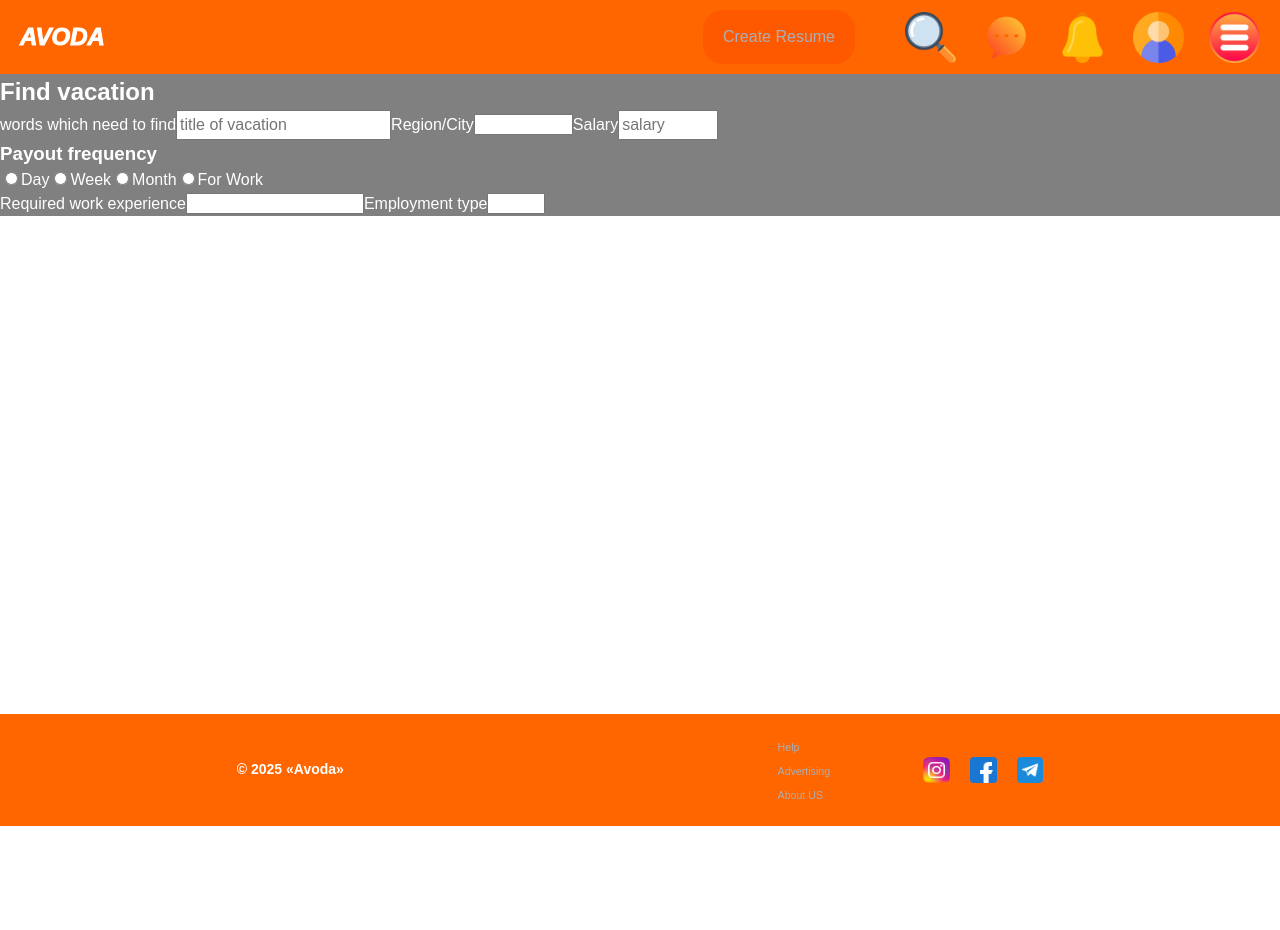
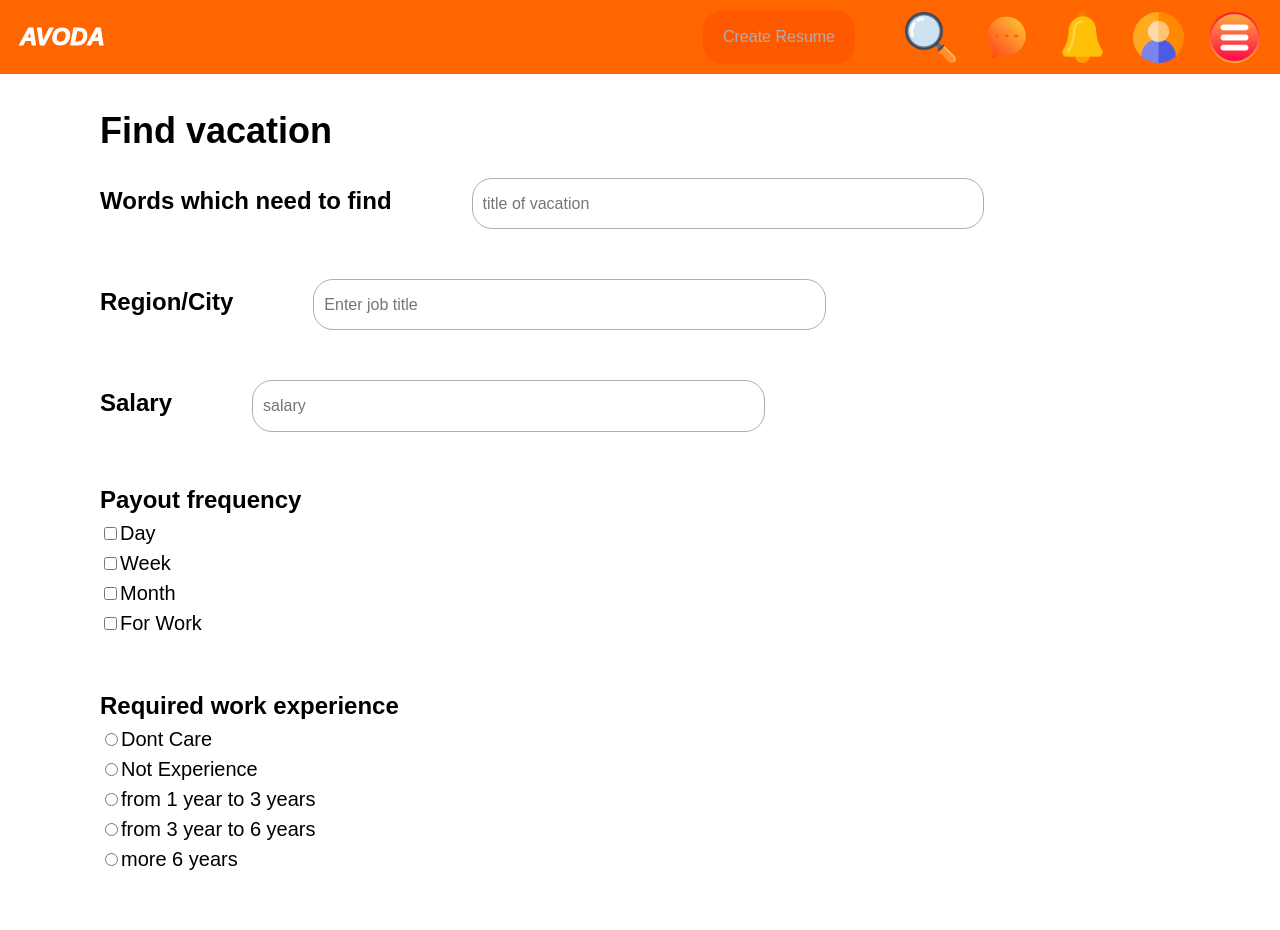
Before and after one commit to PoPygai/avoda, a React (Vite) app in the folder avoda-website/: page /edit-request in a window 1280 px wide. Shown: the top 930 px of the page. Before the commit the page ends 826 px from the top, so only its background shows below. Built offline with nearby package versions, Linux system fonts and the light colour scheme.

Commit message:
make first version of request page

```diff
--- a/avoda-website/src/components/main/JobsList.tsx
+++ b/avoda-website/src/components/main/JobsList.tsx
@@ -1,14 +1,16 @@
 import React from 'react';
+import {RequestParaments} from "../../utils/types.ts";
 
 type Props = {
     titleJob: string | undefined;
+    paraments : RequestParaments
 }
 
-const JobsList:React.FC<Props> = ({titleJob}) => {
+const JobsList:React.FC<Props> = ({titleJob,paraments}) => {
     return (
         <div className={"job"}>
             {/*todo count of vacation found*/}
-            <h2 className="job-title">found {10} vacation "{titleJob}"</h2>
+            <h2 className="job-title">found {10} vacation "{titleJob}" </h2>
 
             {/* some filters*/}
             {/* items vacations   */}
--- a/avoda-website/src/components/main/Main.tsx
+++ b/avoda-website/src/components/main/Main.tsx
@@ -1,13 +1,25 @@
 import "./Main.css";
-import {FormEvent, useRef, useState} from "react";
+import {FormEvent, useEffect, useRef, useState} from "react";
 import JobsList from "./JobsList.tsx";
-import {useNavigate} from "react-router-dom";
+import {useLocation, useNavigate} from "react-router-dom";
 
 const Main = () => {
     const [titleJob, setTitleJob] = useState<string>();
     const [visible, setVisible] = useState<boolean>(false);
     const navigate = useNavigate();
     const refTitleJob = useRef<HTMLInputElement | null>(null);
+    const location = useLocation();
+
+
+    useEffect(() => {
+        if(location.state?.title){
+            setTitleJob(location.state.title);
+            setVisible(true);
+            console.log(location.state);
+        }
+
+    },[])
+
 
     function handleSumbit(event: FormEvent<HTMLFormElement>) {
         event.preventDefault();
@@ -32,7 +44,7 @@ const Main = () => {
         <div className="main">
             <form className="main-form"  action="#" onSubmit={(event) => handleSumbit(event)}>
                 <h2 className="form-title " >What kind of job do you want to find?</h2>
-                <input ref={refTitleJob} className="form-inp" name="job"  type="text" placeholder="Enter Job do you want to find?" required minLength={3} maxLength={55} />
+                <input ref={refTitleJob} className="form-inp input-big" name="job"  type="search" placeholder="Enter Job do you want to find?" required minLength={3} maxLength={55} />
                 <button className="form-button" onClick={goToEditRequest}><img className="form-img" src="public/icons/settingsRequire.png" alt="settings of vacation"/></button>
                 <button  className="form-btn btn" type="submit" >Find</button>
             </form>
@@ -41,7 +53,7 @@ const Main = () => {
                     <aside className="main-sidebar">
 
                     </aside>
-                    <JobsList titleJob={titleJob} />
+                    <JobsList titleJob={titleJob} paraments={location.state} />
                 </div>
             }
 
--- a/avoda-website/src/pages/editRequest/EditRequest.css
+++ b/avoda-website/src/pages/editRequest/EditRequest.css
@@ -1,4 +1,70 @@
 .request-form{
-    background: grey;
+    padding: 30px 100px;
+}
+
+.request-form > option,input,label,.request-form__title {
+    color: var(--color-text-black);
+}
+
+.request-form__title{
+    font-size: 36px;
+    margin-bottom: 20px;
+}
+.request-form-label{
+    font-size: 20px;
 
 }
+.request-form-wrapper{
+    margin-bottom: 50px;
+}
+
+
+.input-edit{
+    margin-left: 80px;
+    margin-bottom: 50px;
+}
+.request-form-region{
+    margin-bottom: 50px;
+}
+
+.request-container{
+    display: flex;
+    flex-direction: column;
+}
+
+/*todo same margin from input*/
+.autocomplete-wrapper {
+    position: relative;
+    display: inline-block;
+
+}
+
+
+
+.autocomplete-list {
+    position: absolute;
+    top: 60%;
+    right: 0;
+    width: clamp(220px,40.04vw,600px);
+    background: white;
+    border-radius: 10px;
+    border: 1px solid #ccc;
+    margin-top: 4px;
+    padding: 0;
+    z-index: 100;
+}
+
+.autocomplete-item {
+    padding: 10px;
+    cursor: pointer;
+    color: var(--color-text-black);
+}
+
+.autocomplete-item:hover {
+    background: #eee;
+}
+
+.request-form__btn{
+    padding: 15px 20px;
+    color: var(--color-text-black);
+}
--- a/avoda-website/src/pages/editRequest/EditRequest.tsx
+++ b/avoda-website/src/pages/editRequest/EditRequest.tsx
@@ -1,76 +1,163 @@
 import "./EditRequest.css";
-import {useLocation} from "react-router-dom";
+import {useLocation, useNavigate} from "react-router-dom";
+import {FormEvent, useState} from "react";
 const EditRequest = () => {
     const location = useLocation();
     const job = location.state?.job;
+    // todo make normal arrayCities
+    const suggestions = [""];
+    const [text, setText] = useState("");
+    const [filtered, setFiltered] = useState<string[]>([]);
+    const navigate = useNavigate();
+
+    function handleChange(e: React.ChangeEvent<HTMLInputElement>) {
+        const value = e.target.value;
+        setText(value);
+
+        if (value.trim() === "") {
+            setFiltered([]);
+            return;
+        }
+
+        const result = suggestions.filter(item =>
+            item.toLowerCase().includes(value.toLowerCase())
+        );
+
+        setFiltered(result);
+    }
+
+    function handleSelect(value: string) {
+        setText(value);
+        setFiltered([]);
+    }
 
 
-    // todo all selects write by map maybe
+    const handleSubmit = (event:FormEvent<HTMLFormElement>) => {
+        event.preventDefault();
+
+        const form = event.currentTarget;
+        const title = (form.elements.namedItem("title-job") as HTMLInputElement).value;
+        const region = (form.elements.namedItem("region") as HTMLInputElement).value;
+        const salary = (form.elements.namedItem("salary") as HTMLInputElement).value;
+        const data = new FormData(event.currentTarget);
+
+        const payoutFrequency = data.getAll("frequency");
+        const experience = data.getAll("experience");
+        const employmentType = data.getAll("employment");
+
+
+        console.log(experience);
+        console.log(employmentType)
+        console.log(payoutFrequency)
+
+        navigate("/", {
+            state: {
+                title,
+                region,
+                salary,
+                employmentType,
+                experience,
+                payoutFrequency,
+            }
+        })
+    }
+
+
+
+
     return (
         <div className="wrapper-request">
-            <form className="request-form" action="#">
+            <form className="request-form" action="#" onSubmit={(event)=>handleSubmit(event)}>
                 <h2 className="request-form__title">Find vacation</h2>
-                <label className="request-form__title-job title-medium" htmlFor="title-job">words which need to find</label>
-                {/*ref ???*/}
-                <input className="input-edit" type="text" placeholder="title of vacation" id="title-job" defaultValue={job} name="title-job" required/>
 
-                <label htmlFor="region" className="request-form-region__title title-medium">Region/City</label>
-                <select name="region" id="region" className="request-form-region edit-select">
-                    {/*todo map and can in input choose and write*/}
-                    <option className=" edit-select" value="default" disabled selected>all of israel</option>
-                    <option className="request-form-select__option edit-select" value="haifa">Haifa</option>
-                    <option className="request-form-select__option edit-select" value="tel-aviv">Tel-Aviv</option>
-                    <option className="request-form-select__option edit-select" value="ako">Ako</option>
-                </select>
+                <label className="request-form__title-job title-medium" htmlFor="title-job">Words which need to find</label>
+                <input className="input-edit input-big" type="text" placeholder="title of vacation" id="title-job" defaultValue={job} name="title-job" required/>
+                <br/>
+
+
+                <div className="autocomplete-wrapper">
+                    <label htmlFor="region" className="request-form-region__title title-medium">Region/City</label>
+
+                    <input
+                        className="input-edit input-big t"
+                        type="text"
+                        value={text}
+                        onChange={handleChange}
+                        placeholder="Enter job title"
+                        id="region"
+                        name="region"
+                    />
+                    {filtered.length > 0 && (
+                        <ul className="autocomplete-list">
+                            {filtered.map(item => (
+                                <li key={item} onClick={() => handleSelect(item)} className="autocomplete-item">
+                                    {item}
+                                </li>
+                            ))}
+                        </ul>
+                    )}
+                </div>
+                );
+
+                <br/>
 
                 <label htmlFor="salary" className="request-form-salary title-medium">Salary</label>
-                <input className="request-form-salary__inp input-edit" type="number" min={0} max={999999} placeholder="salary" id="salary" name="salary"/>
+                <input className="request-form-salary__inp input-edit input-big" type="text"  min={0} max={999999} placeholder="salary" id="salary" name="salary"/>
 
                 <div className="request-form-wrapper">
                     <h3 className="request-form-frequency__title title-medium">Payout frequency</h3>
-                    <label className="request-form-frequency">
-                        <input type="radio" className="request-form-frequency__inp edit-radio" name="frequency"  value="day"/>Day
-                    </label>
-                    <label className="request-form-frequency">
-                        <input type="radio" className="request-form-frequency__inp edit-radio" name="frequency"  value="week"/>Week
-                    </label>
-                    <label className="request-form-frequency">
-                        <input type="radio" className="request-form-frequency__inp edit-radio" name="frequency"  value="month"/>Month
-                    </label>
-                    <label className="request-form-frequency">
-                        <input type="radio" className="request-form-frequency__inp edit-radio" name="frequency"  value="forWork"/>For Work
-                    </label>
+                    <div className="request-container">
+                        <label className="request-form-frequency request-form-label">
+                            <input type="checkbox" className="request-form-frequency__inp edit-checkbox" name="frequency"  value="day"/>Day
+                        </label>
+                        <label className="request-form-frequency request-form-label">
+                            <input type="checkbox" className="request-form-frequency__inp edit-checkbox" name="frequency"  value="week"/>Week
+                        </label>
+                        <label className="request-form-frequency request-form-label">
+                            <input type="checkbox" className="request-form-frequency__inp edit-checkbox" name="frequency"  value="month"/>Month
+                        </label>
+                        <label className="request-form-frequency request-form-label">
+                            <input type="checkbox" className="request-form-frequency__inp edit-checkbox" name="frequency"  value="forWork"/>For Work
+                        </label>
+                    </div>
+                </div>
+                <div className="request-form-wrapper">
+                    <h3 className="request-form-experience__title title-medium">Required work experience</h3>
+                    <div className="request-container">
+                        <label className="request-form-experience request-form-label">
+                            <input type="radio" className="request-form-experience__inp edit-radio" name="experience"  value="dontCare"/>Dont Care
+                        </label>
+                        <label className="request-form-experience request-form-label">
+                            <input type="radio" className="request-form-experience__inp edit-radio" name="experience"  value="notExp"/>Not Experience
+                        </label>
+                        <label className="request-form-experience request-form-label">
+                            <input type="radio" className="request-form-experience__inp edit-radio" name="experience"  value="f1t3"/>from 1 year to 3 years
+                        </label>
+                        <label className="request-form-experience request-form-label">
+                            <input type="radio" className="request-form-experience__inp edit-radio" name="experience"  value="f3t6"/>from 3 year to 6 years
+                        </label>
+                        <label className="request-form-experience request-form-label">
+                            <input type="radio" className="request-form-experience__inp edit-radio" name="experience"  value="more6"/>more 6 years
+                        </label>
+                    </div>
                 </div>
 
-            {/*<label htmlFor="frequency" className="label-edit">Payout frequency</label>*/}
-            {/*<select name="frequency" id="frequency" className="request-form-frequency edit-select">*/}
-                {/*    <option className="edit-select" value="default" disabled selected>none</option>*/}
-                {/*    <option className="request-form-frequency__option edit-select" value="day">Day</option>*/}
-                {/*    <option className="request-form-frequency__option edit-select" value="week">Week</option>*/}
-                {/*    <option className="request-form-frequency__option edit-select" value="month">Month</option>*/}
-                {/*    <option className="request-form-frequency__option edit-select" value="forWork">For Work</option>*/}
-                {/*</select>*/}
+                <div className="request-form-wrapper">
+                    <h3 className="request-form-employment__title title-medium">Employment type</h3>
+                    <div className="request-container">
+                        <label className="request-form-employment request-form-label">
+                            <input type="checkbox" className="request-form-employment__inp edit-checkbox" name="employment"  value="fulltime"/>Full-time employment
+                        </label>
+                        <label className="request-form-employment request-form-label">
+                            <input type="checkbox" className="request-form-employment__inp edit-checkbox" name="employment"  value="privateEmp"/>Private employment
+                        </label>
+                        <label className="request-form-employment request-form-label">
+                            <input type="checkbox" className="request-form-employment__inp edit-checkbox" name="employment"  value="partTime"/>Part-time employment
+                        </label>
+                    </div>
+                </div>
 
-                <label htmlFor="experience">Required work experience</label>
-                <select name="experience" id="experience" className="request-form-experience edit-select">
-                    <option className="edit-select" value="default" disabled selected>dont care</option>
-                    <option className="request-form-experience__option edit-select" value="notExperience">Not
-                        Experience
-                    </option>
-                    <option className="request-form-experience__option edit-select" value="year1Toyear3">from 1 year to
-                        3 years
-                    </option>
-                    <option className="request-form-experience__option edit-select" value="year3Toyear6">from 3 year to
-                        6 years
-                    </option>
-                    <option className="request-form-experience__option edit-select" value="more6year">more 6 years
-                    </option>
-                </select>
-
-                <label htmlFor="employment">Employment type</label>
-                <select name="employment" id="employment" className="request-form-employee edit-select">
-                    <option className="edit-select" value="default" disabled selected>none</option>
-                </select>
+                <button className="request-form__btn" type="submit">Find!</button>
             </form>
         </div>
     );
--- a/avoda-website/src/styles/variables.css
+++ b/avoda-website/src/styles/variables.css
@@ -27,6 +27,7 @@
     --color-text: white;
     --color-text-black: black;
     --color-text-gray: #abaeb5;
+    --border-radius:20px;
 }
 
 
@@ -44,3 +45,18 @@
     cursor: pointer;
     color : var(--color-text);
 }
+
+.title-medium{
+    color: var(--color-text-black);
+    font-size: 24px;
+    font-weight: bold;
+}
+
+.input-big{
+    width: clamp(220px,40.04vw,600px);
+    border-radius: var(--border-radius);
+    border: 1px solid var(--color-text-gray);
+    padding-left: 10px;
+
+    height: clamp(48px,4vw,80px);
+}
```
Also changed, not shown: avoda-website/src/components/main/Main.css (+0 -8 lines), avoda-website/src/utils/types.ts (added, +8 -0 lines).
